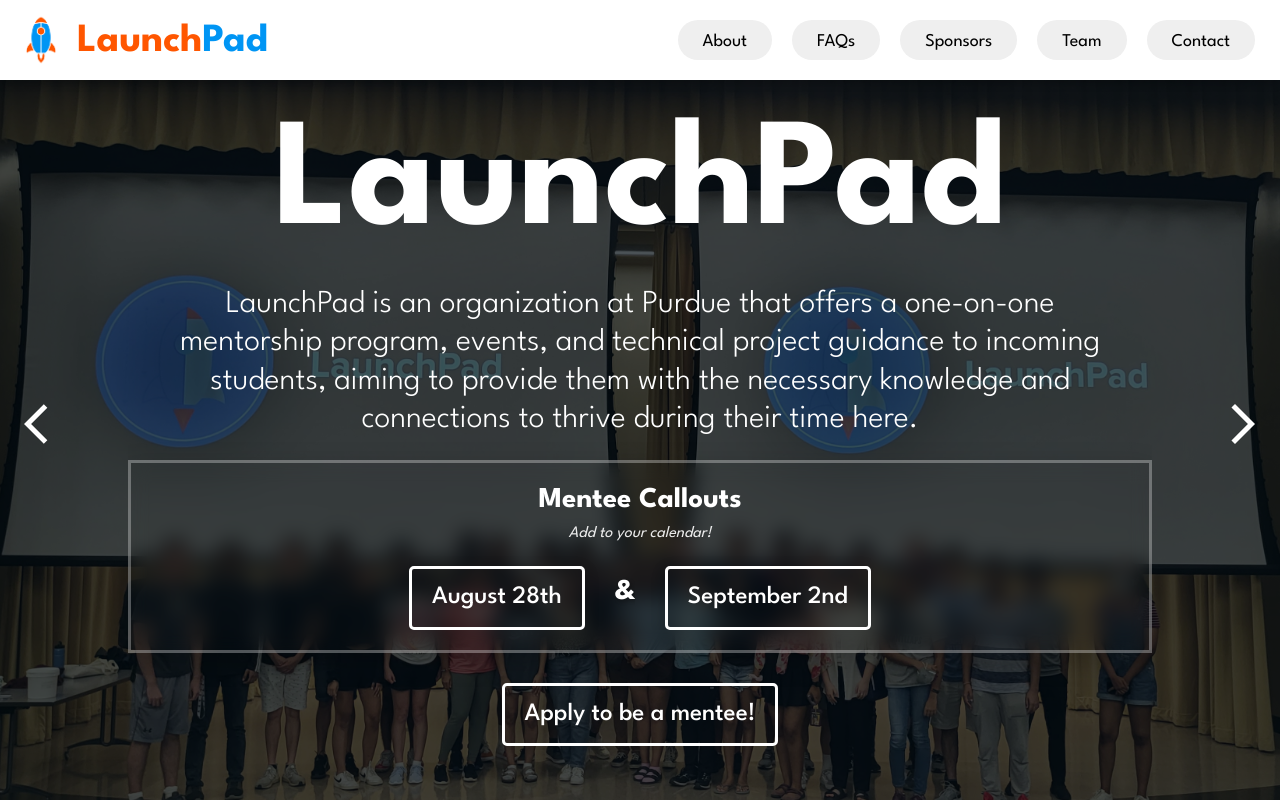
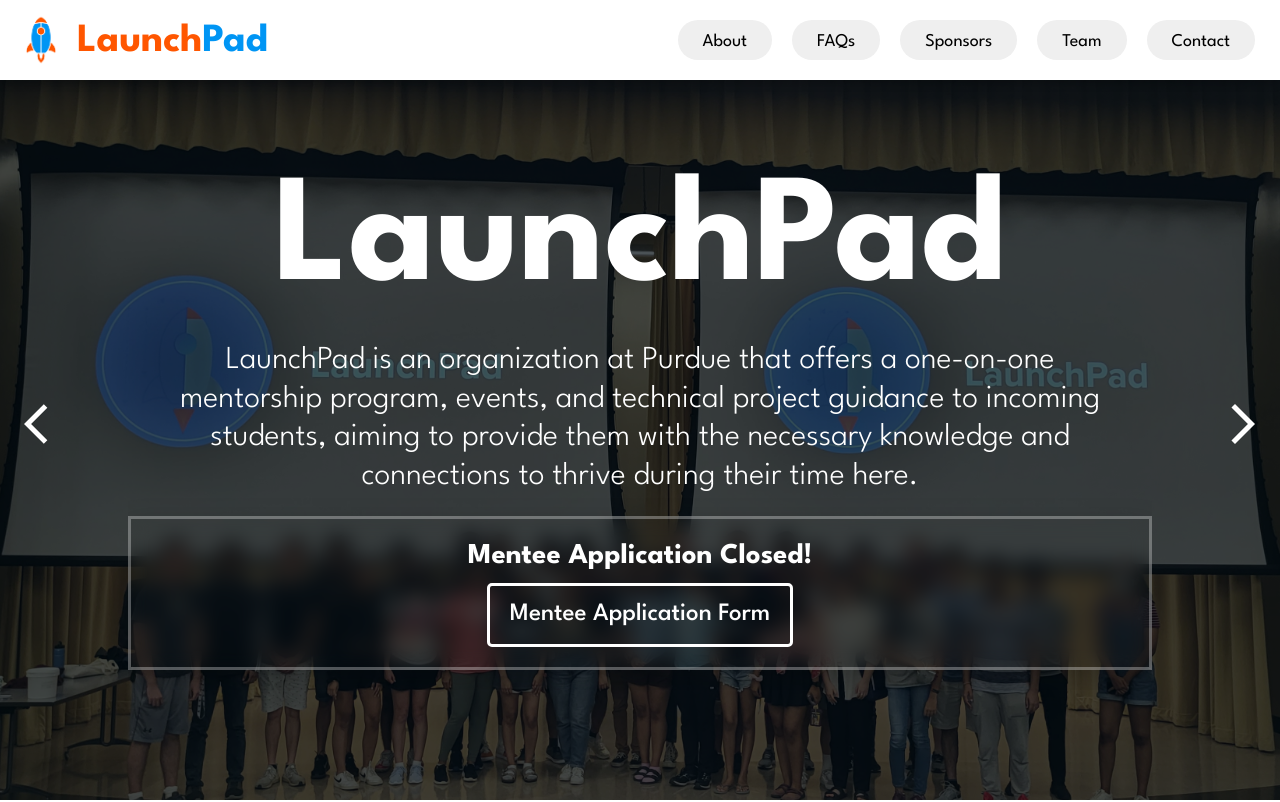
Before and after one commit to launchpadpurdue/launchpadpurdue.github.io, a React (Create React App) app: page /#/ in a window 1280 px wide. Shown: the top 802 px of the page. Built offline with nearby package versions, Linux system fonts and the light colour scheme.

Commit message:
Removed the mentee callout information

```diff
--- a/src/Pages/Home/Home.jsx
+++ b/src/Pages/Home/Home.jsx
@@ -29,30 +29,30 @@
 
   const [current, changeCurrent] = useState(0);
 
-  const generateCalendarUrl = (date, title) => {
-    const eventDate = new Date(date + 'T19:30:00-04:00');
-    const endDate = new Date(date + 'T20:30:00-04:00');
+  // const generateCalendarUrl = (date, title) => {
+  //   const eventDate = new Date(date + 'T19:30:00-04:00');
+  //   const endDate = new Date(date + 'T20:30:00-04:00');
 
-    const startTime = eventDate.toISOString().replace(/[-:]/g, '').split('.')[0] + 'Z';
-    const endTime = endDate.toISOString().replace(/[-:]/g, '').split('.')[0] + 'Z';
+  //   const startTime = eventDate.toISOString().replace(/[-:]/g, '').split('.')[0] + 'Z';
+  //   const endTime = endDate.toISOString().replace(/[-:]/g, '').split('.')[0] + 'Z';
 
-    const googleCalendarUrl = `https://calendar.google.com/calendar/render?action=TEMPLATE&text=${encodeURIComponent(title)}&dates=${startTime}/${endTime}&details=${encodeURIComponent('LaunchPad Mentee Callout - Come join us to learn more about Launchpad, meet club members, and more! \n\nFollow us on Instagram @launchpadPurdue for updates!')}&location=${encodeURIComponent('Wilmeth Active Learning Center (WALC), 340 Centennial Mall Dr, West Lafayette, IN 47907, USA')}`;
-    return googleCalendarUrl;
-  };
+  //   const googleCalendarUrl = `https://calendar.google.com/calendar/render?action=TEMPLATE&text=${encodeURIComponent(title)}&dates=${startTime}/${endTime}&details=${encodeURIComponent('LaunchPad Mentee Callout - Come join us to learn more about Launchpad, meet club members, and more! \n\nFollow us on Instagram @launchpadPurdue for updates!')}&location=${encodeURIComponent('Wilmeth Active Learning Center (WALC), 340 Centennial Mall Dr, West Lafayette, IN 47907, USA')}`;
+  //   return googleCalendarUrl;
+  // };
 
-  const addToCalendar = (dateStr) => {
-    const currentYear = new Date().getFullYear();
-    let eventDate;
+  // const addToCalendar = (dateStr) => {
+  //   const currentYear = new Date().getFullYear();
+  //   let eventDate;
 
-    if (dateStr === 'August 28th') {
-      eventDate = `${currentYear}-08-28`;
-    } else if (dateStr === 'September 2nd') {
-      eventDate = `${currentYear}-09-02`;
-    }
+  //   if (dateStr === 'August 28th') {
+  //     eventDate = `${currentYear}-08-28`;
+  //   } else if (dateStr === 'September 2nd') {
+  //     eventDate = `${currentYear}-09-02`;
+  //   }
 
-    const calendarUrl = generateCalendarUrl(eventDate, `LaunchPad Mentee Callout - ${dateStr}`);
-    window.open(calendarUrl, '_blank');
-  };
+  //   const calendarUrl = generateCalendarUrl(eventDate, `LaunchPad Mentee Callout - ${dateStr}`);
+  //   window.open(calendarUrl, '_blank');
+  // };
 
   if (current === 0) {
     displayZero = "block";
@@ -97,18 +97,15 @@
           <div className="headerZero" style={{ display: `${displayZero}` }}>
             <h2 className="bannerTitle">LaunchPad</h2>
             <h2 className="bannerHeader">LaunchPad is an organization at Purdue that offers a one-on-one mentorship program, events, and technical project guidance to incoming students, aiming to provide them with the necessary knowledge and connections to thrive during their time here.</h2>
+
+
             <div className="calloutBox">
               <div className="calloutContent">
-                <h3 className="calloutTitle">Mentee Callouts</h3>
-                <p className="calloutSubtitle">Add to your calendar!</p>
-                <div className="calloutDates">
-                  <button className="date" onClick={() => addToCalendar('August 28th')}>August 28th</button>
-                  <span className="separator">&</span>
-                  <button className="date" onClick={() => addToCalendar('September 2nd')}>September 2nd</button>
-                </div>
+                <h3 className="calloutTitle">Mentee Application Closed!</h3>
+                <a href="https://docs.google.com/forms/d/e/1FAIpQLSeb8Nq9QDzGpXUKkqx_XKhNg573Cwz6fuO2ieyD4D3DX7qKhQ/viewform" target="_blank" rel="noreferrer"><button>Mentee Application Form</button></a>
               </div>
             </div>
-            <a href="https://docs.google.com/forms/d/e/1FAIpQLSeb8Nq9QDzGpXUKkqx_XKhNg573Cwz6fuO2ieyD4D3DX7qKhQ/viewform" target="_blank" rel="noreferrer"><button>Apply to be a mentee!</button></a>
+
           </div>
           <div className="headerOne" style={{ display: `${displayOne}` }}>
             <h2 className="bannerHeader">Prior to starting their projects, mentors and mentees meet at our pairing night event to figure out who they would work best with.</h2>
```
